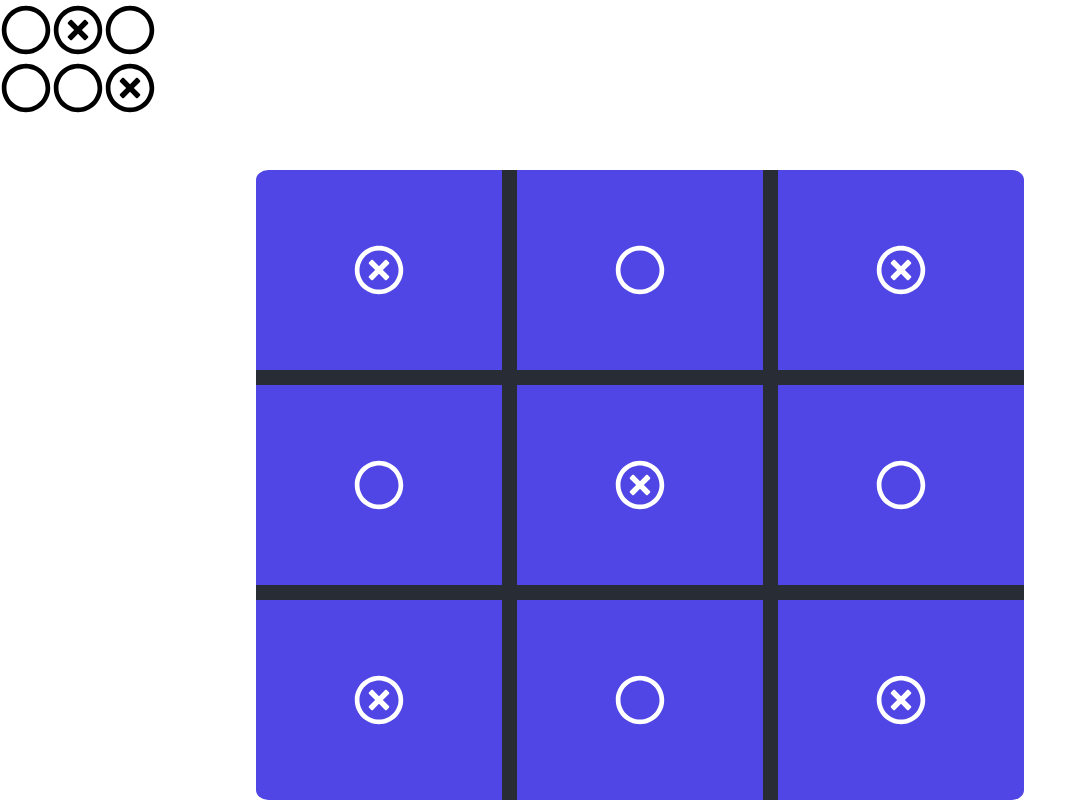
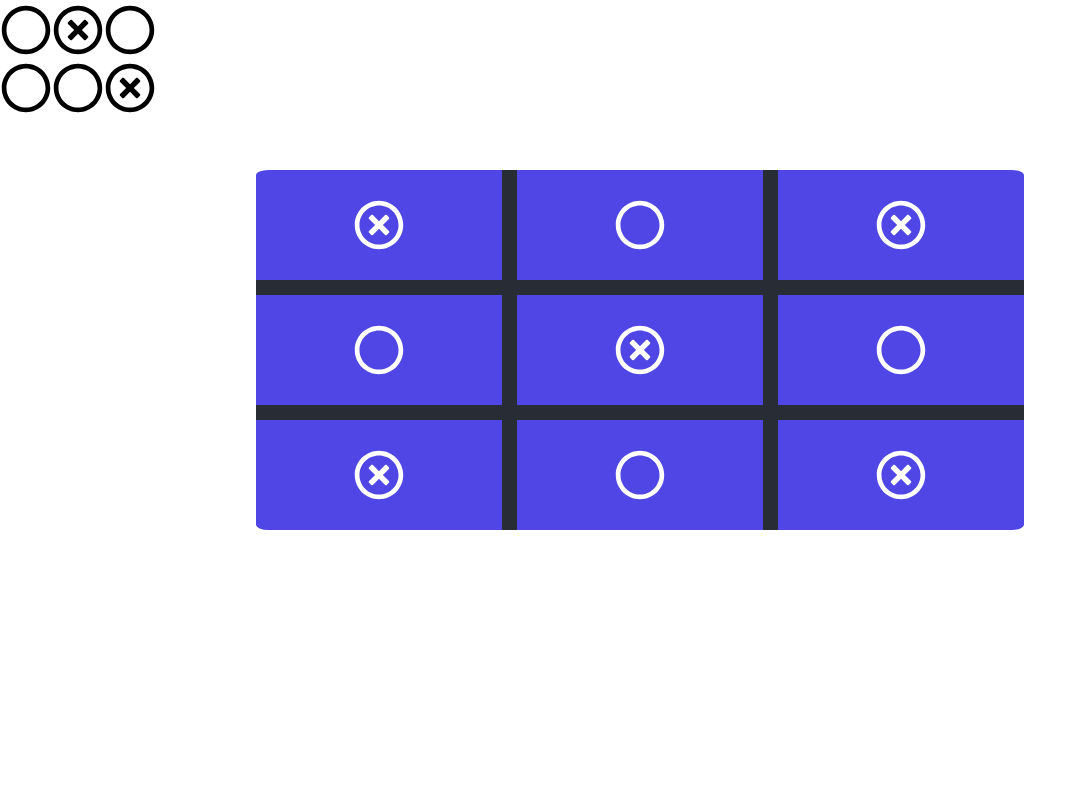
Before and after one commit to oicrruf/fe-ttt, a React (Create React App) app: page / in a window 1280 px wide. Shown: the part 496-1296 px from the top of the page, without its empty margins (0-1086 px from the left). After the commit the page ends 1218 px from the top, so only its background shows below. Built offline with nearby package versions, Linux system fonts and the light colour scheme.

Commit message:
feat: tictactoe design
hash design 60%

Refs #13

```diff
--- a/src/App.css
+++ b/src/App.css
@@ -19,18 +19,21 @@
   background: #282C34;
   display: grid;
   width: 60%;
+  min-height: 45vh;
   grid-template-columns: repeat(3, 1fr);
   grid-template-rows: repeat(3, 1fr);
   grid-gap: 15px;
   margin-top: 50px;
   border-radius: 5%;
+  margin-bottom: 15%;
 }
 
 .region {
   background-color: #4F46E5;
   cursor: pointer;
-  height: 25vh;
+  height: 60vh;
   width: 100%;
+  height: 100%;
   display: grid;
   place-items: center;
 }
```
Also changed, not shown: 1 other file (tests, documents, lock files or other folders).
